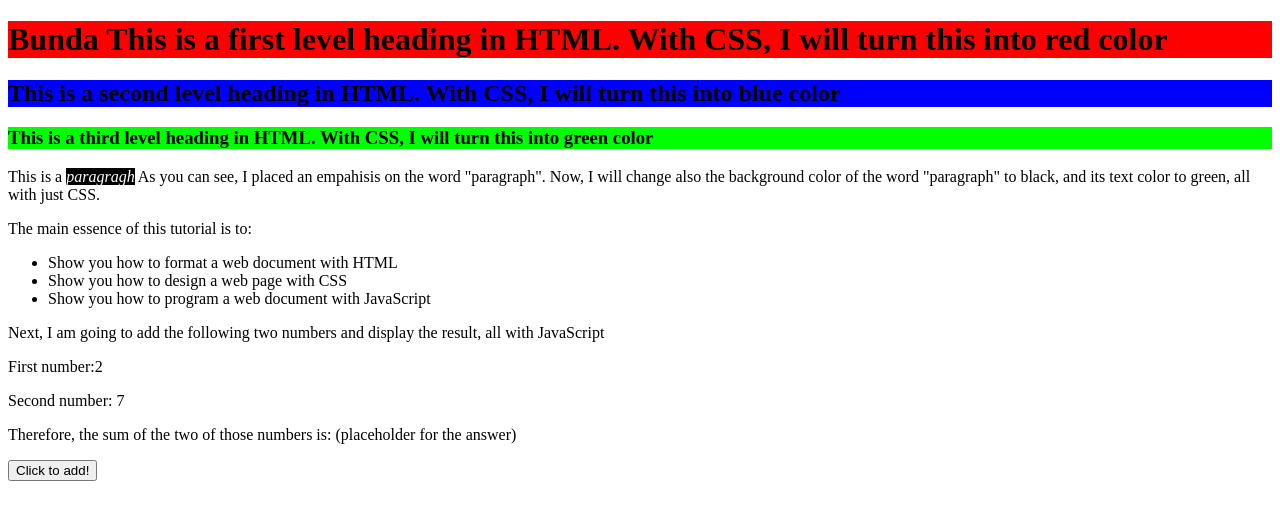
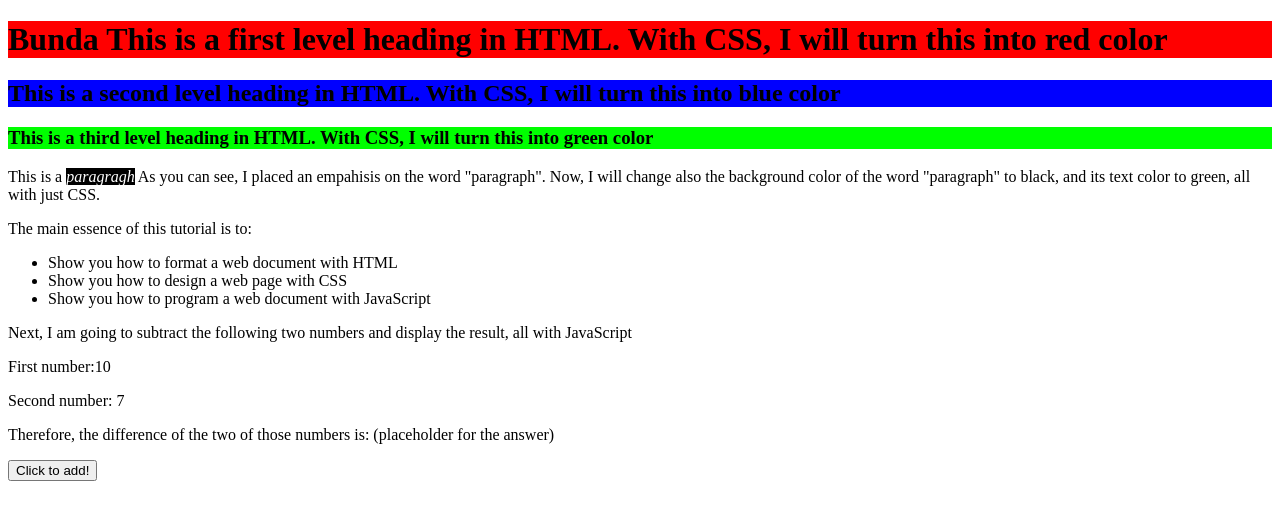
Before and after one commit to Germar22/exer1, a plain HTML site: page index.html in a window 1280 px wide. Drawn offline with Linux system fonts and the light colour scheme.

Commit message:
Update index.html

```diff
--- a/index.html
+++ b/index.html
@@ -20,11 +20,11 @@
        <li>Show you how to program a web document with JavaScript</li>
     </ul>
 
-  <p>Next, I am going to add the following two numbers and display the result, all with JavaScript<p/>
-    <p>First number:<span id= "firstNum">2</span> <br></p>
+  <p>Next, I am going to subtract the following two numbers and display the result, all with JavaScript<p/>
+    <p>First number:<span id= "firstNum">10</span> <br></p>
     <p>Second number: <span id= "secondNum">7</span> </p>
-    <p>Therefore, the sum of the two of those numbers is: <span id= "answer">(placeholder for the answer)</span></p>
-    <input type="button" id="sumButton" value="Click to add!">
+    <p>Therefore, the difference of the two of those numbers is: <span id= "answer">(placeholder for the answer)</span></p>
+    <input type="button" id="DifButton" value="Click to add!">
   <script src="./script/app.js"> </script>
 </body>
 </html>
```
